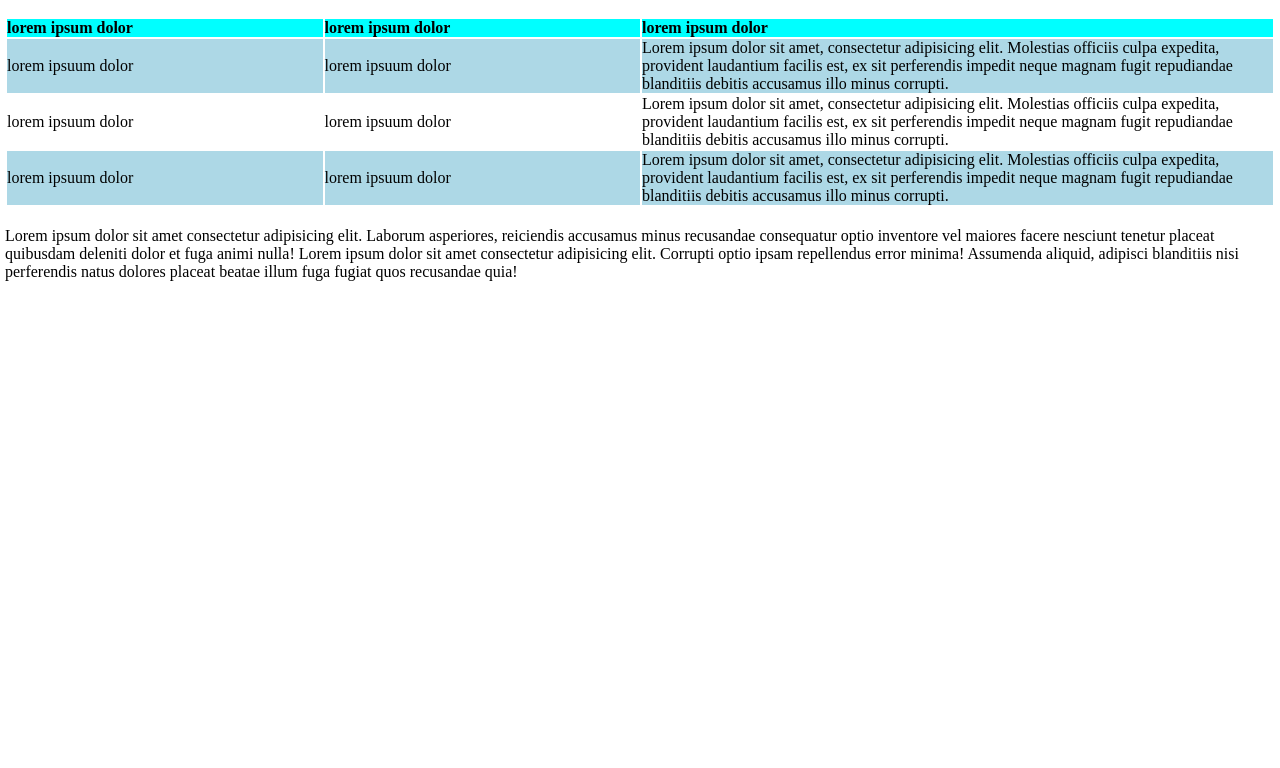
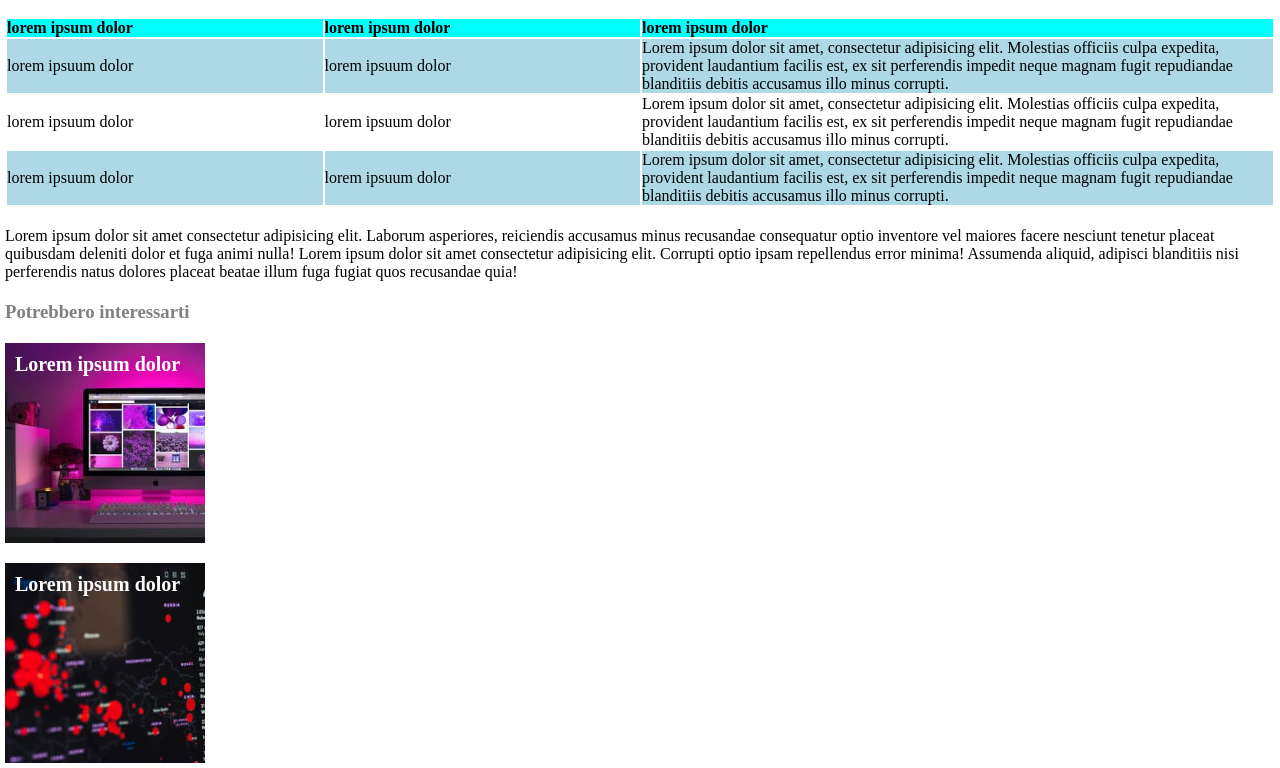
Before and after one commit to giorgiacapponi/html-css-booleaner, a plain HTML site: page index.html in a window 1280 px wide. Shown: the part 868-1636 px from the top of the page. Before the commit the page ends 1154 px from the top, so only its background shows below. Drawn offline with Linux system fonts and the light colour scheme.

Commit message:
section footer

```diff
--- a/css/style.css
+++ b/css/style.css
@@ -69,3 +69,27 @@ text-align: left;}
 .lorem-blu{
     background-color: lightblue;
 }
+#title-footer{
+    margin-top: 20px;
+    color: grey;
+}
+.foto-footer{ width: 200px;
+    height: 200px;
+
+    margin-top: 20px;
+    padding-top: 10px;
+    padding-left: 10px;
+
+
+}
+.photo-text{
+    color: white;
+    font-size: 20px;
+}
+  .one{background-image:url(../img/monitor.jpg);
+
+  }
+
+  .two{
+    background-image: url(../img/graph.jpg);
+  }
--- a/index.html
+++ b/index.html
@@ -80,6 +80,10 @@
 
      <!-- footer:text with background -->
     <footer>
+        <h3 id="title-footer">Potrebbero interessarti</h3>
+
+        <div class="foto-footer one"><strong class="photo-text">Lorem ipsum dolor</strong></div>
+        <div class="foto-footer two" ><strong class="photo-text">Lorem ipsum dolor</strong></div>
 
     </footer>
      <!-- /footer:text with background -->
```
Lines whose indentation alone changed are shown as unchanged.
